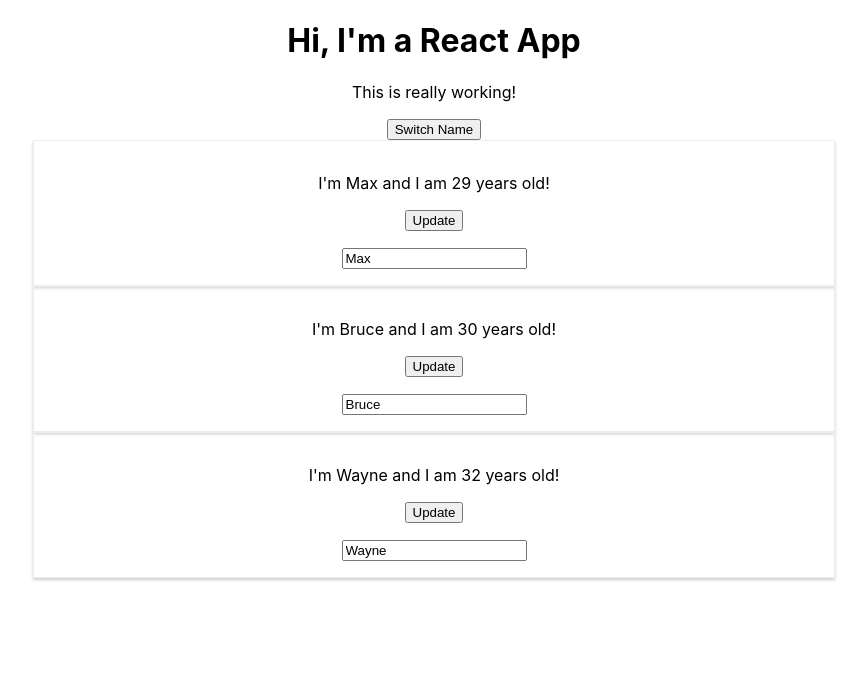
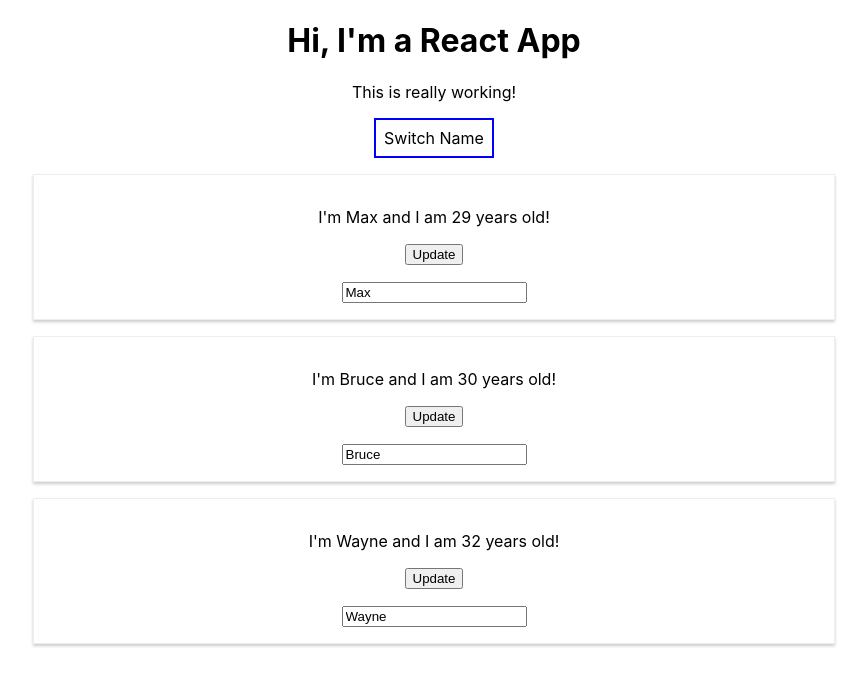
Before and after one commit to ahamedbashir/react_complete, a React (Create React App) app: page / in a window 1280 px wide. Shown: the top 686 px of the page, without its empty margins (206-1073 px from the left). Built offline with nearby package versions, Linux system fonts and the light colour scheme.

Commit message:
inline style

```diff
--- a/src/App.js
+++ b/src/App.js
@@ -34,11 +34,20 @@
     });
   }
   render() {
+    const style = {
+      backgroundColor: 'white',
+      font: 'inherit',
+      border: '2px solid blue',
+      padding: '8px',
+      cursor: 'pointer'
+    };
     return (
       <div className="App">
         <h1>Hi, I'm a React App</h1>
         <p>This is really working!</p>
-        <button onClick = {() => this.switchNameHandler('Maximilian')}>Switch Name</button>
+        <button
+          style={style}
+          onClick = {() => this.switchNameHandler('Maximilian')}>Switch Name</button>
         <Person
           name = {this.state.persons[0].name}
           age={this.state.persons[0].age}/>
--- a/src/Person/Person.css
+++ b/src/Person/Person.css
@@ -1,6 +1,6 @@
 .Person {
     width: 60%;
-    margin: auto;
+    margin: 16px auto;
     border: 1px solid #eee;
     box-shadow: 0 2px 3px #ccc;
     padding: 16px;
```
